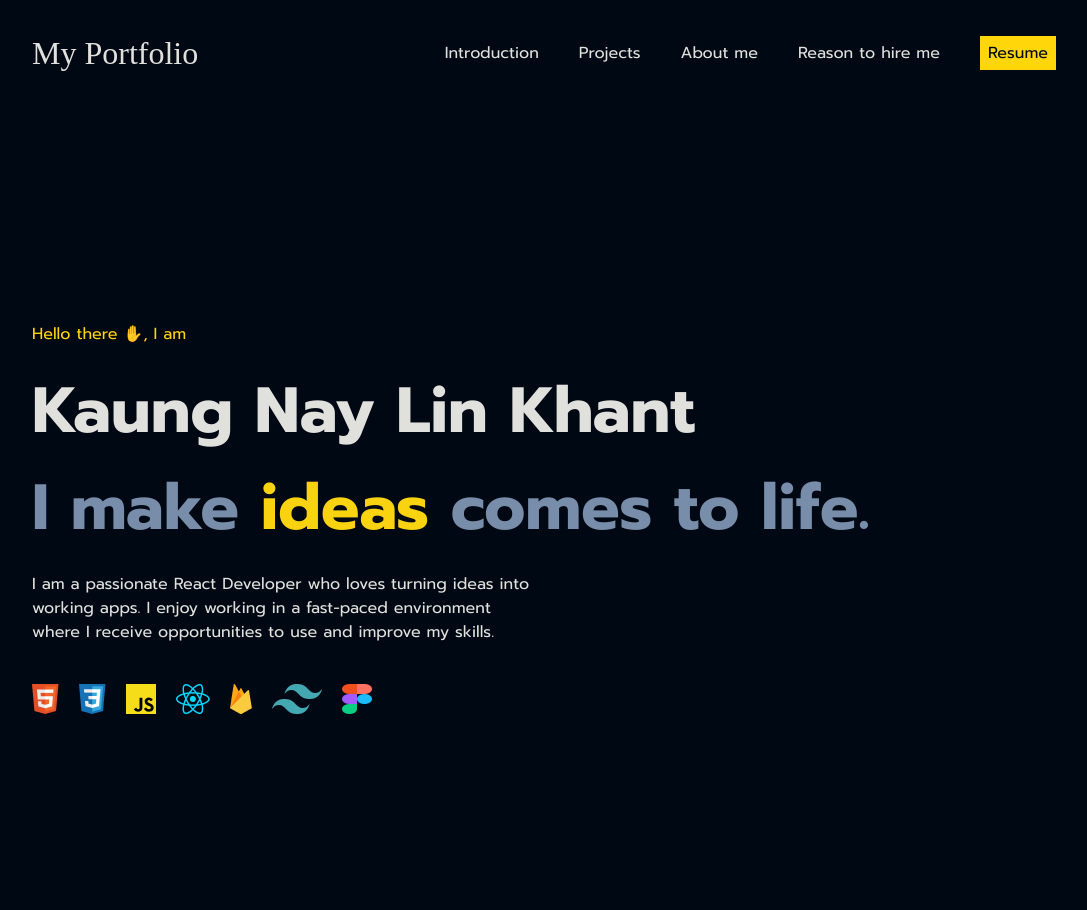
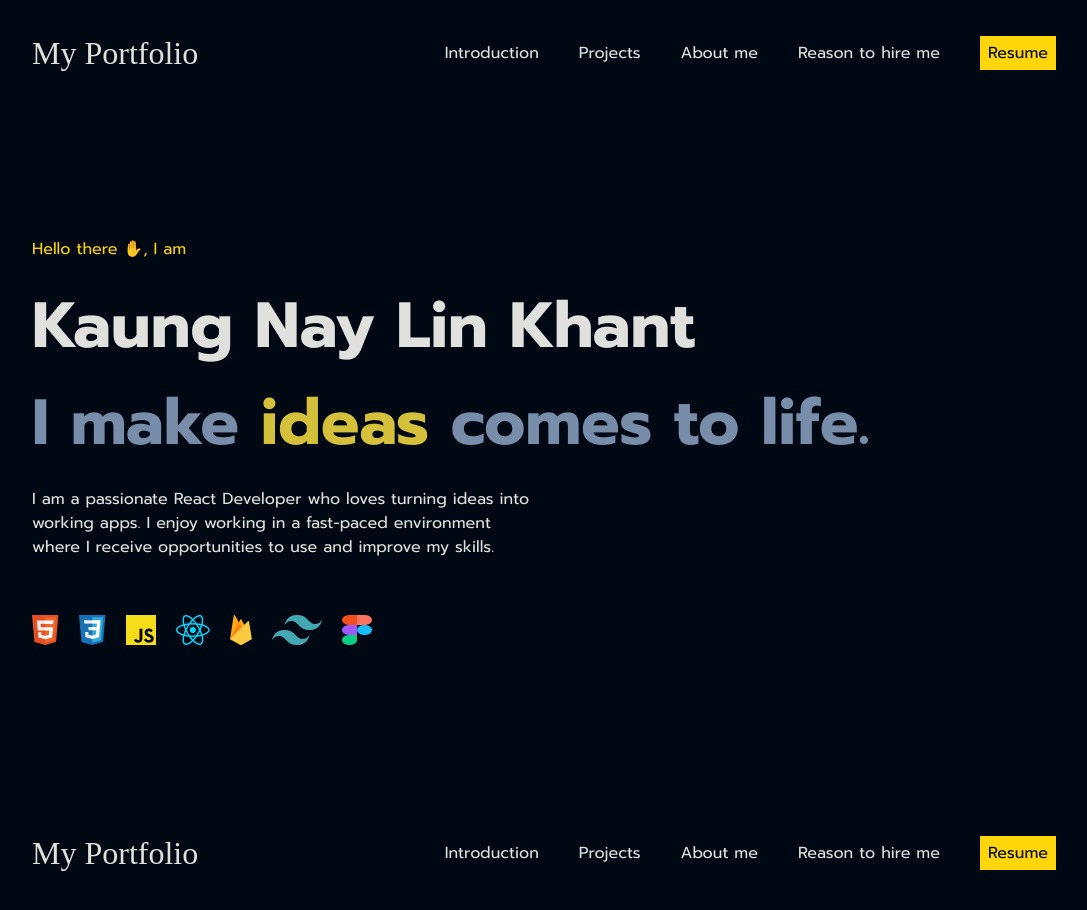
Before and after one commit to YatootaY/my-portfolio, a React (Create React App) app: page / in a window 1280 px wide. Shown: the top 910 px of the page, without its empty margins (96-1183 px from the left). Built offline with nearby package versions, Linux system fonts and the light colour scheme; a web font is replaced by a local one.

Commit message:
Improve: UI

```diff
--- a/src/App.css
+++ b/src/App.css
@@ -28,3 +28,9 @@ a{
 h1,h2,h3,h4,h5{
   margin: 0;
 }
+
+.home{
+  display: flex;
+  height: 100vh;
+  flex-direction: column;
+}
--- a/src/App.js
+++ b/src/App.js
@@ -5,8 +5,12 @@ import Hero from './Components/Hero';
 function App() {
   return (
     <div className="App">
+      <div className='home'>
+        <Nav/>
+        <Hero/>
+      </div>
       <Nav/>
-      <Hero/>
+
     </div>
   );
 }
--- a/src/Components/Hero.css
+++ b/src/Components/Hero.css
@@ -1,6 +1,10 @@
 .Hero{
-    padding: 200px var(--pad);
+    padding: 0 var(--pad);
+    flex-grow: 1;
     cursor: default;
+    display: flex;
+    justify-content: center;
+    flex-direction: column;
 }
 
 .Hero p{
@@ -32,12 +36,12 @@
 
 
 
-.Hero span {
-    animation: blinker 1s linear infinite;
-  }
+.Hero span{
+    animation: blinker 1.5s linear infinite;
+}
 
-  @keyframes blinker {
+@keyframes blinker {
     50% {
         color: var(--yellow);
     }
-  }
+}
```
